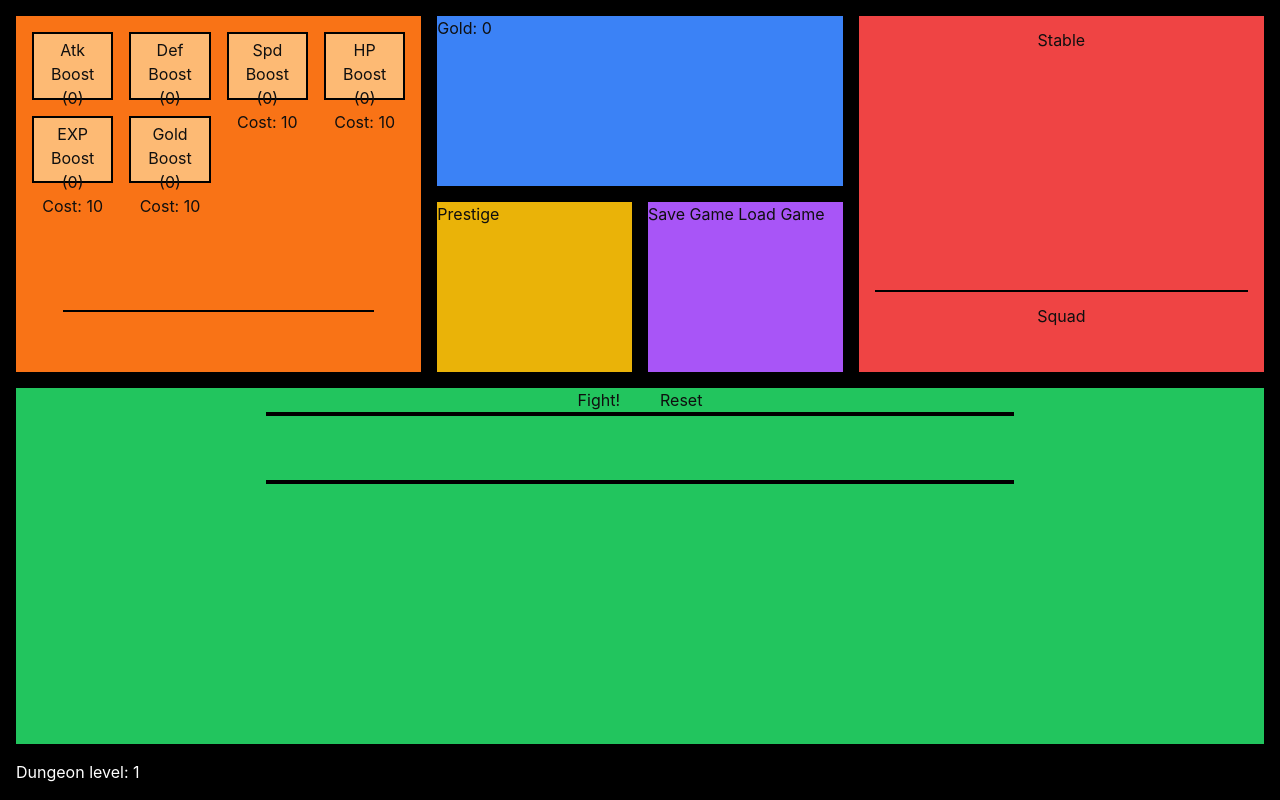
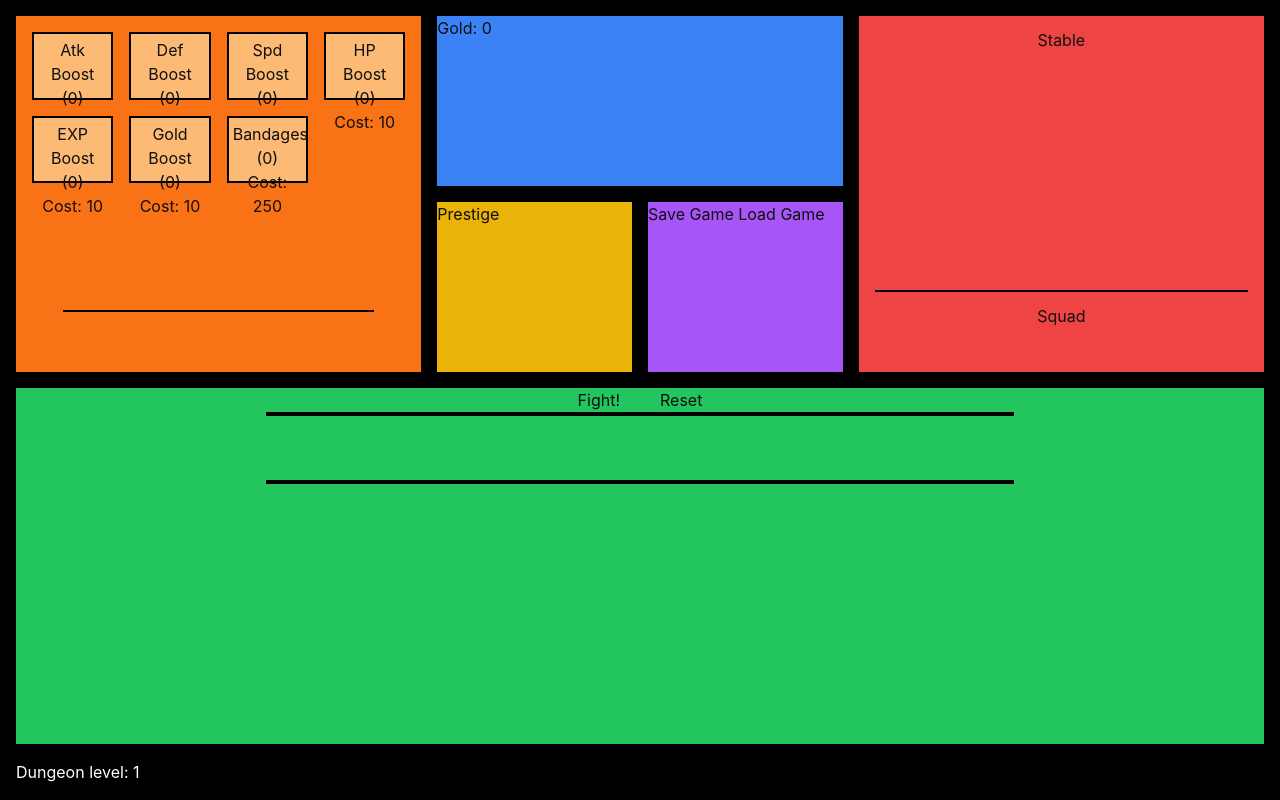
Before and after one commit to gnik-snrub/incremonsters, a SvelteKit app: page / in a window 1280 px wide. Built offline with nearby package versions, Linux system fonts and the light colour scheme.

Commit message:
Added bandages intermission effect

```diff
--- a/src/lib/components/Battlezone.svelte
+++ b/src/lib/components/Battlezone.svelte
@@ -4,8 +4,8 @@
   import { playerSquad, enemySquad, stable } from "../../stores/monsters.svelte";
   import { gold } from "../../stores/resources.svelte";
   import { battle } from "../../stores/battleState.svelte";
-  import { rewardBoosts } from '../../stores/shop.svelte'
-    import {onMount} from "svelte";
+  import { rewardBoosts, intermissionEffects } from '../../stores/shop.svelte'
+  import { onMount } from "svelte";
 
   $effect(() => {
     // Just for testing...
@@ -36,6 +36,10 @@
     stable.setMonsters([...stable.getMonsters(), tamedMonster])
 
     pendingDungeonLevelIncrease = true
+
+    for (let i = 0; i < intermissionEffects.length; i++) {
+      intermissionEffects[i].run()
+    }
 
     // TODO - After battle automation implemented, remove the ! from this
     if (!battleAutomation) {
--- a/src/lib/components/Shop.svelte
+++ b/src/lib/components/Shop.svelte
@@ -1,9 +1,9 @@
 <script lang="ts">
   import { gold } from "../../stores/resources.svelte"
   import type { StoreItem } from "$lib/types/storeitem"
-  import { monsterBoosts, rewardBoosts } from "../../stores/shop.svelte"
+  import { monsterBoosts, rewardBoosts, intermissionEffects } from "../../stores/shop.svelte"
 
-  const items = [...monsterBoosts, ...rewardBoosts]
+  const items = [...monsterBoosts, ...rewardBoosts, ...intermissionEffects]
 
   function buyItem(item: StoreItem) {
     if (gold.getGold() >= item.nextCost()) {
--- a/src/lib/types/shop.ts
+++ b/src/lib/types/shop.ts
@@ -20,5 +20,5 @@ export type BoostEffect = StoreItem & {
 
 export type IntermissionEffect = StoreItem & {
   purchaseLimit: number | null,
-  run: () => void,
+  run: () => void | null,
 }
--- a/src/stores/shop.svelte
+++ b/src/stores/shop.svelte
@@ -1,6 +1,8 @@
 <script lang="ts" module>
-  import { type BoostEffect } from "$lib/types/shop"
-  import { boostEffect } from "$entities/shop"
+  import { playerSquad } from "./monsters.svelte"
+
+  import { type IntermissionEffect, type BoostEffect } from "$lib/types/shop"
+  import { intermissionEffect, boostEffect } from "$entities/shop"
 
   export const atkBoost: BoostEffect = $state(boostEffect("Atk Boost", 10, 1.25, "Raises player monster attack by 10% (additive)", "atk", 0.1))
   export const defBoost: BoostEffect = $state(boostEffect("Def Boost", 10, 1.25, "Raises player monster defense by 10% (additive)", "def", 0.1))
@@ -14,4 +16,10 @@
 
   export const rewardBoosts: BoostEffect[] = [expBoost, goldBoost]
 
+  export const bandages: IntermissionEffect = $state(intermissionEffect("Bandages", 250, 4, "Heals player monsters by 5%", 5, null))
+  bandages.run = function() {
+    playerSquad.heal(5 * bandages.amountBought())
+  }
+
+  export const intermissionEffects: IntermissionEffect[] = [bandages]
 </script>
```
